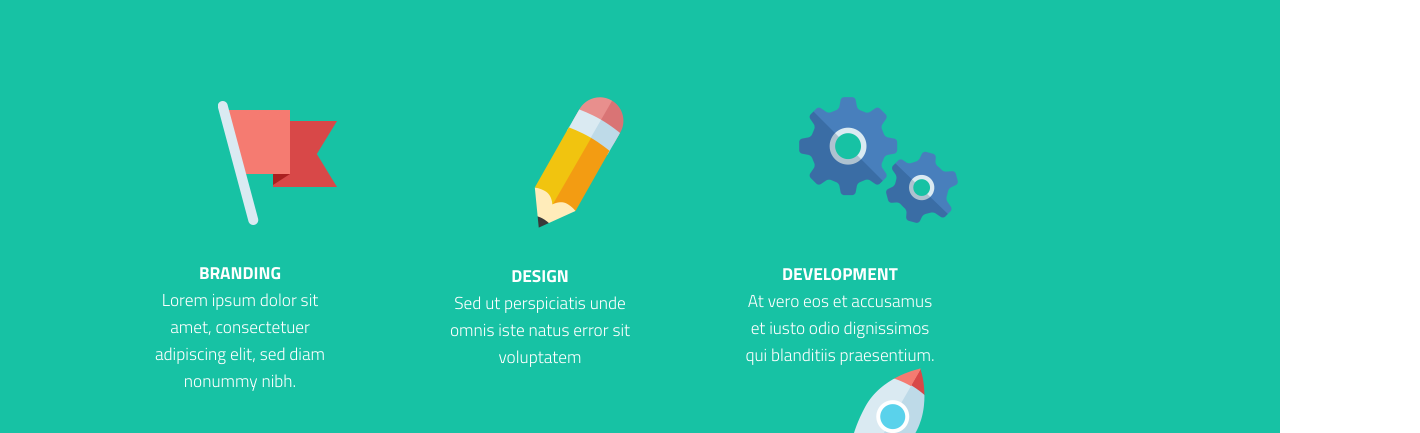
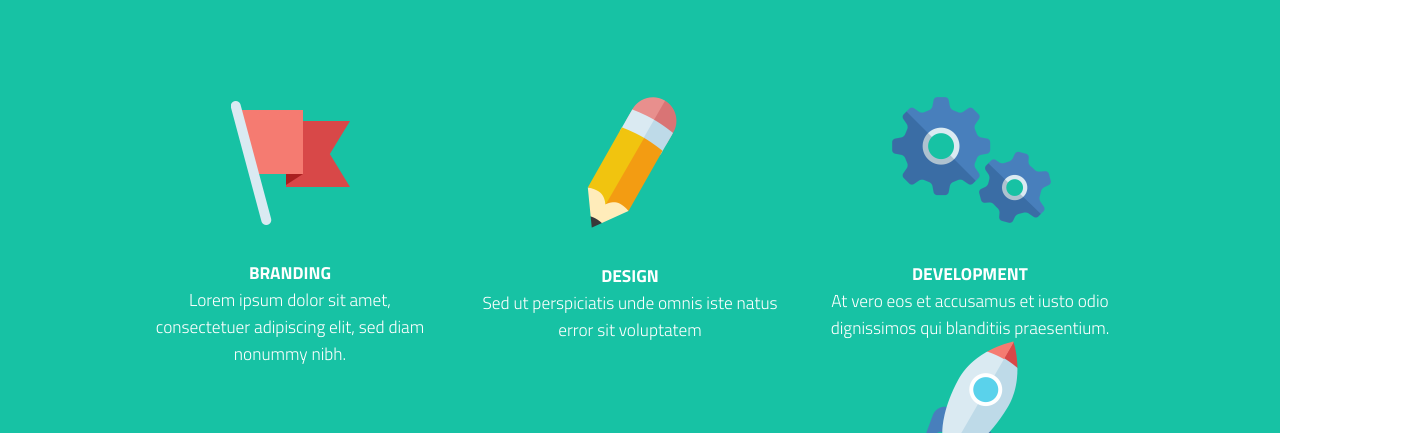
Before and after one commit to mohammadraufzahed/cuda, a plain HTML site: page index.html in a window 1280 px wide. Shown: the part 667-1100 px from the top of the page, 1420 px wide, since content can reach past the window. Drawn offline with Linux system fonts and the light colour scheme.

Commit message:
Update style.css

```diff
--- a/css/style.css
+++ b/css/style.css
@@ -136,6 +136,7 @@
 #services {
 	margin: 0 auto;
 	width: 90%;
+	width: 100%;
 	padding-top: 100px;
 	margin-left: 140px;
 }
@@ -143,7 +144,6 @@
 .services-pic {
 	position: relative;
 	margin: 0 auto;
-	padding-right: 25px;
 }
 
 .services-item {
@@ -151,11 +151,10 @@
 	float: left;
 	color: #fff;
 	text-align: center;
+	margin-right: 40px;
 }
 
 .services-header {
-	position: relative;
-	padding-right: 100px;
 	font-family: 'TitillumWeb Bold';
 	font-weight: bold;
 	font-size: 13pt;
@@ -163,16 +162,14 @@
 }
 
 .services-description {
-	position: relative;
 	text-align: center;
-	width: 200px;
 	font-size: 13pt;
 	font-family: 'TitilliumWeb Light';
 	font-weight: lighter;
 }
 
 .services-item h3 {
-	padding-top: 30px;
+	margin-top: 30px;
 }
 
 /*TEAM container Style*/
@@ -207,14 +204,14 @@
 }
 
 #members-container {
-	width: 90%;
+	width: 100%;
 	margin: 0 auto;
 }
 
 .team-members {
-	padding-left: 100px;
+	margin-left: 165px;
 	float: left;
-	padding-top: 100px
+	margin-top: 100px
 }
 
 .members-name {
```
